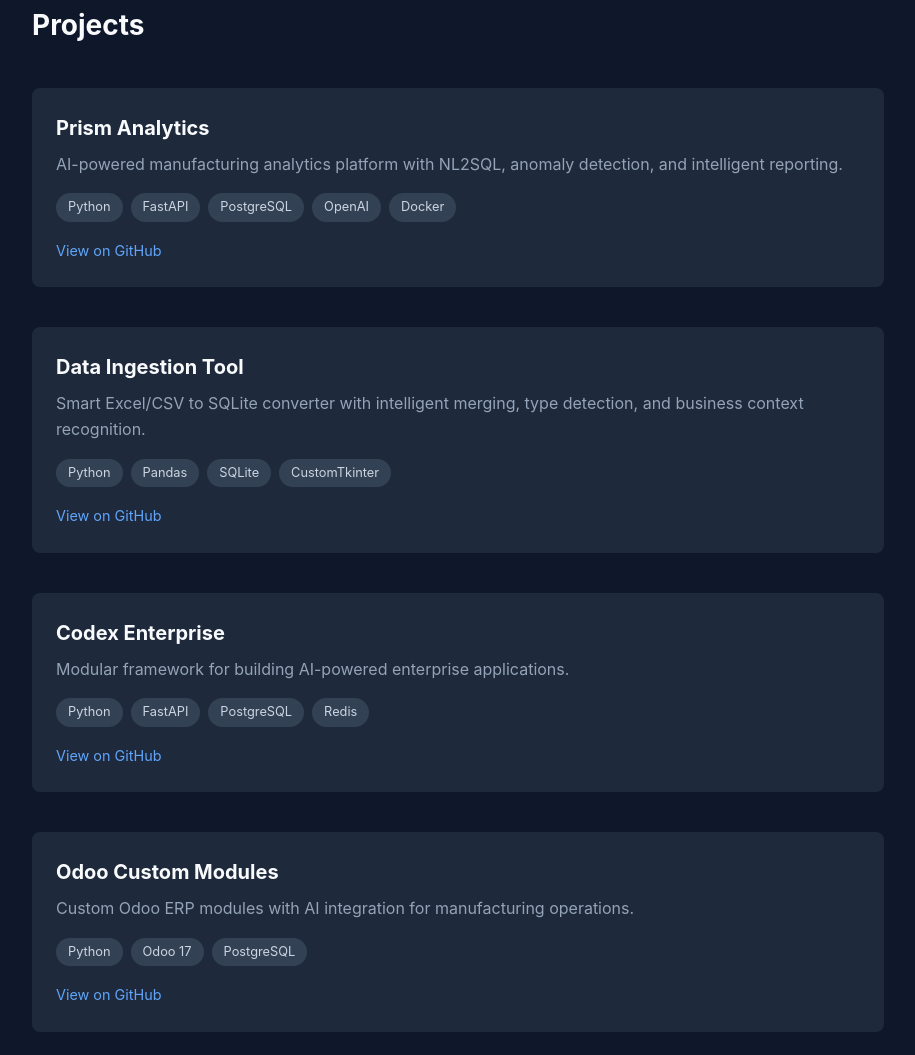
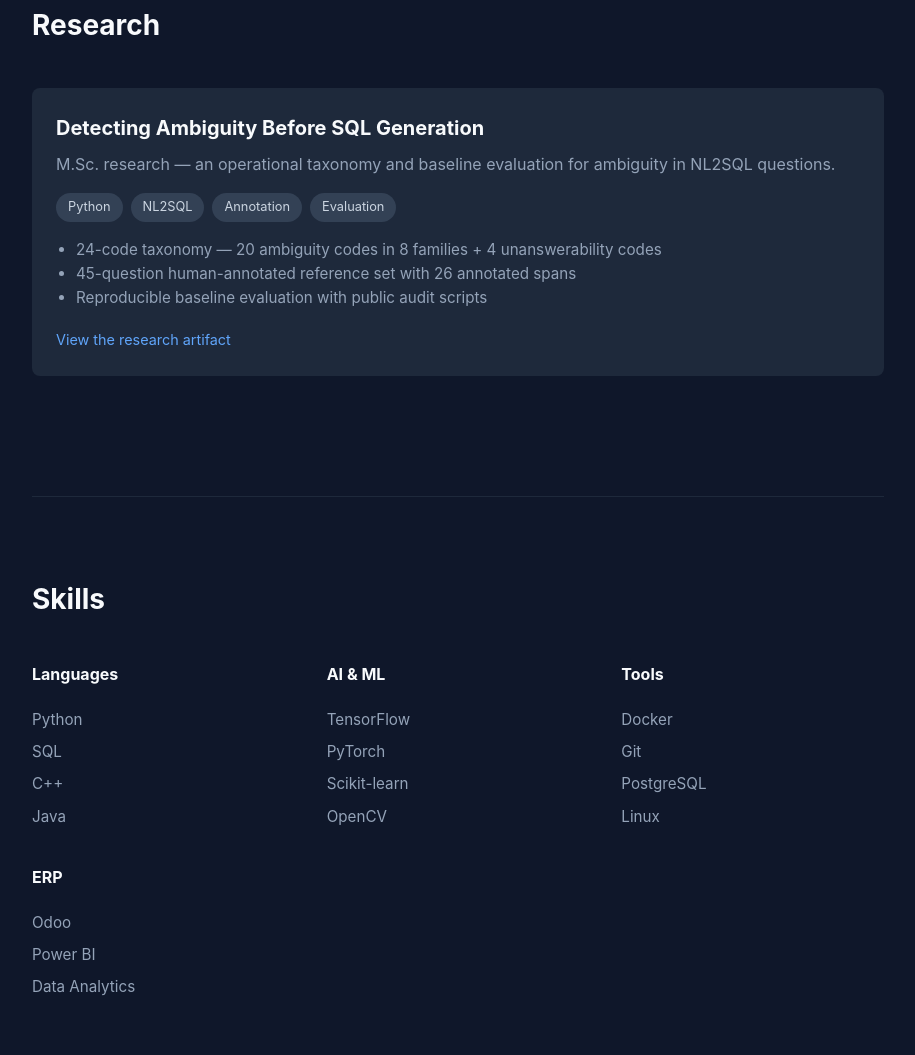
Before and after one commit to Samar-Khalid/Samar-Khalid.github.io, a plain HTML site: page index.html in a window 1280 px wide. Shown: the part 877-1932 px from the top of the page, without its empty margins (182-1097 px from the left). Drawn offline with Linux system fonts and the light colour scheme.

Commit message:
Portfolio: replace retired project cards with the NL2SQL ambiguity research artifact

```diff
--- a/index.html
+++ b/index.html
@@ -232,54 +232,23 @@
 
     <!-- Projects -->
     <section>
-        <h2>Projects</h2>
+        <h2>Research</h2>
 
         <div class="project">
-            <h3>Prism Analytics</h3>
-            <p>AI-powered manufacturing analytics platform with NL2SQL, anomaly detection, and intelligent reporting.</p>
+            <h3>Detecting Ambiguity Before SQL Generation</h3>
+            <p>M.Sc. research — an operational taxonomy and baseline evaluation for ambiguity in NL2SQL questions.</p>
             <div class="tech">
                 <span>Python</span>
-                <span>FastAPI</span>
-                <span>PostgreSQL</span>
-                <span>OpenAI</span>
-                <span>Docker</span>
+                <span>NL2SQL</span>
+                <span>Annotation</span>
+                <span>Evaluation</span>
             </div>
-            <a href="https://github.com/Samar-Khalid/Prism-Analytics">View on GitHub</a>
-        </div>
-
-        <div class="project">
-            <h3>Data Ingestion Tool</h3>
-            <p>Smart Excel/CSV to SQLite converter with intelligent merging, type detection, and business context recognition.</p>
-            <div class="tech">
-                <span>Python</span>
-                <span>Pandas</span>
-                <span>SQLite</span>
-                <span>CustomTkinter</span>
-            </div>
-            <a href="https://github.com/Samar-Khalid/Data-Ingestion-Tool">View on GitHub</a>
-        </div>
-
-        <div class="project">
-            <h3>Codex Enterprise</h3>
-            <p>Modular framework for building AI-powered enterprise applications.</p>
-            <div class="tech">
-                <span>Python</span>
-                <span>FastAPI</span>
-                <span>PostgreSQL</span>
-                <span>Redis</span>
-            </div>
-            <a href="https://github.com/Samar-Khalid/Codex-Enterprise">View on GitHub</a>
-        </div>
-
-        <div class="project">
-            <h3>Odoo Custom Modules</h3>
-            <p>Custom Odoo ERP modules with AI integration for manufacturing operations.</p>
-            <div class="tech">
-                <span>Python</span>
-                <span>Odoo 17</span>
-                <span>PostgreSQL</span>
-            </div>
-            <a href="https://github.com/Samar-Khalid/Odoo-Custom-Modules">View on GitHub</a>
+            <ul style="color:#94a3b8; margin-bottom:16px; padding-left:20px; font-size:0.95rem;">
+                <li>24-code taxonomy — 20 ambiguity codes in 8 families + 4 unanswerability codes</li>
+                <li>45-question human-annotated reference set with 26 annotated spans</li>
+                <li>Reproducible baseline evaluation with public audit scripts</li>
+            </ul>
+            <a href="https://github.com/Samar-Khalid/Paper-1-NL2SQL-Ambiguity">View the research artifact</a>
         </div>
     </section>
 
```
